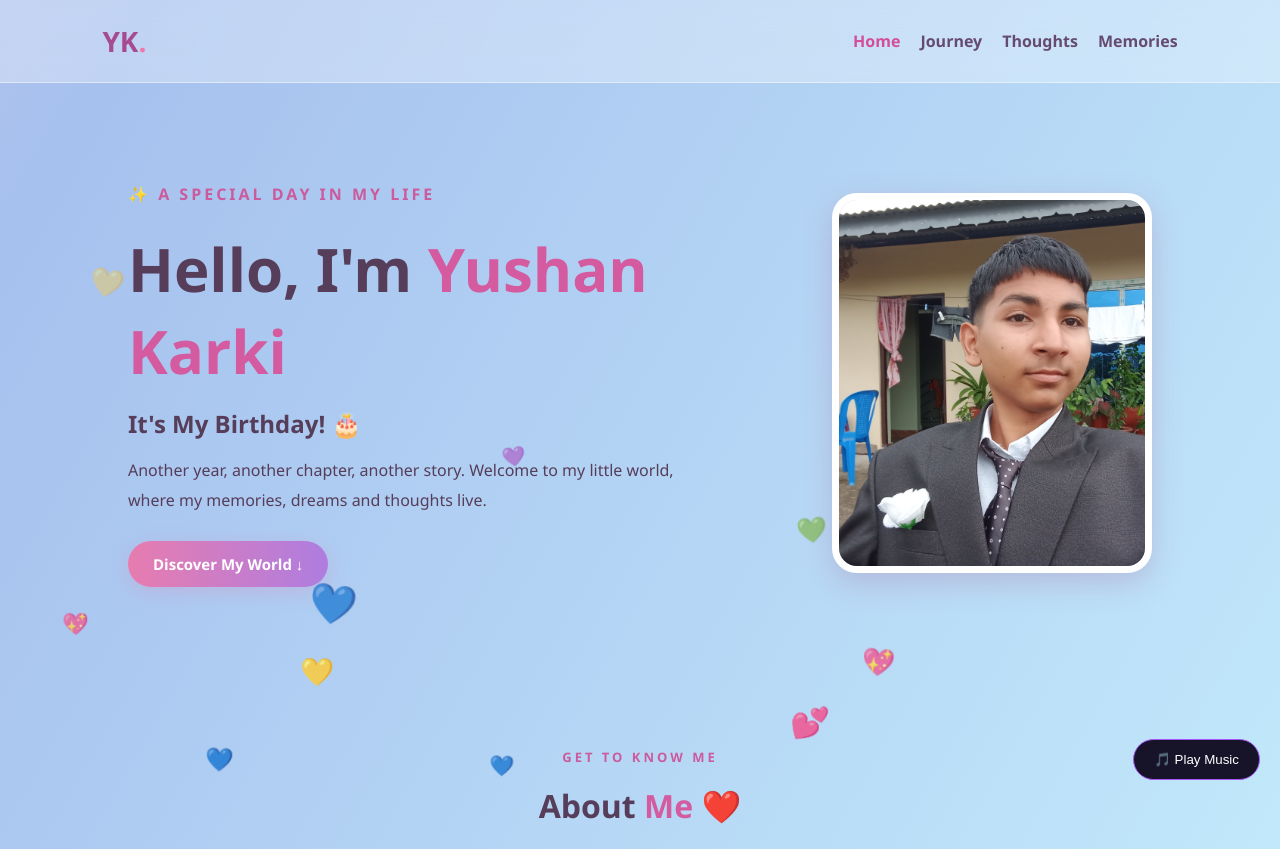
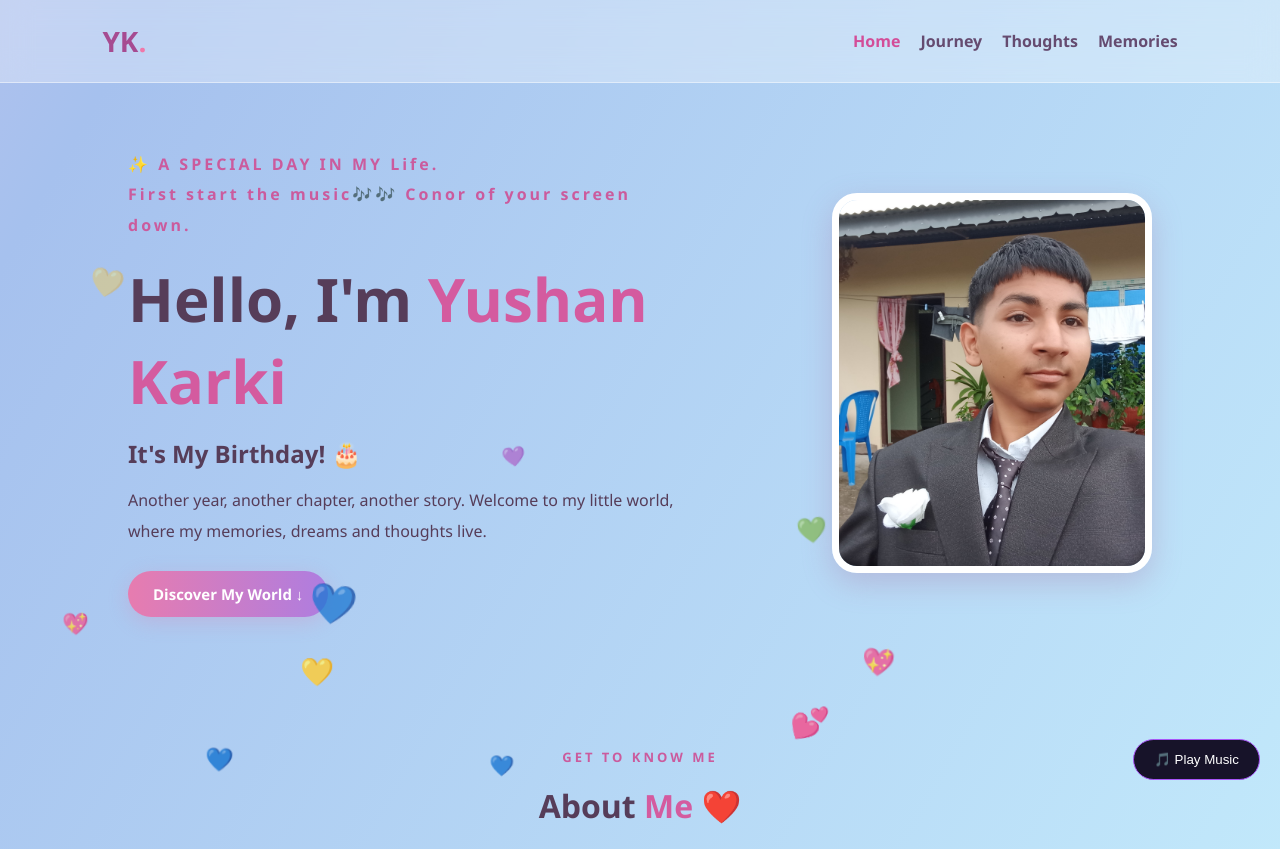
Before and after one commit to karkiuson/birthday, a plain HTML site: page index.html in a window 1280 px wide. Shown: the top 849 px of the page. Drawn offline with Linux system fonts and the light colour scheme.

Commit message:
Revise birthday message in index.html
Updated the birthday message to include additional instructions.

```diff
--- a/index.html
+++ b/index.html
@@ -25,7 +25,8 @@
 <main>
 <section class="hero">
     <div class="hero-text">
-        <p class="tag">✨ A SPECIAL DAY IN MY LIFE</p>
+        <p class="tag">✨ A SPECIAL DAY IN MY Life. <br>
+            First start the music🎶🎶 Conor of your screen down. </p>
         <h1>Hello, I'm <span>Yushan Karki</span></h1>
         <h2>It's My Birthday! 🎂</h2>
         <p>
```
